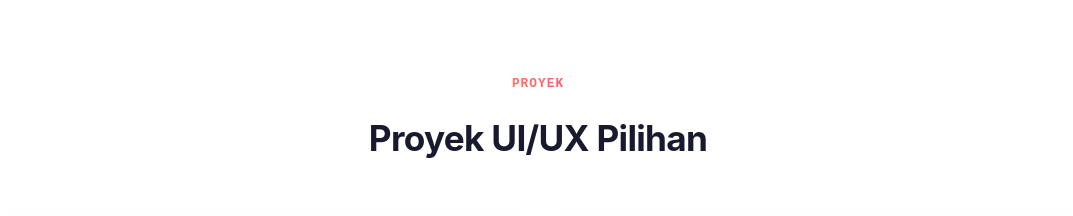
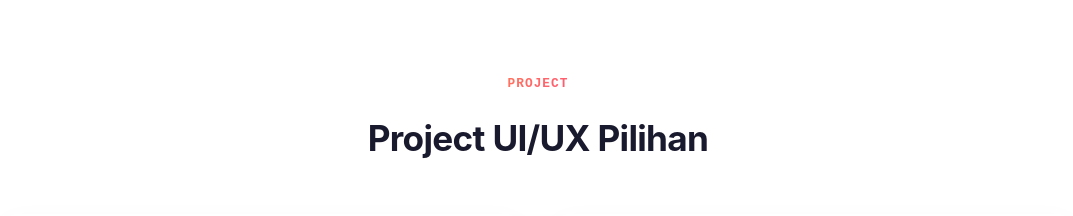
Before and after one commit to riodarma007-afk/cv_melisa, a Vue app: page / in a window 1280 px wide. Shown: the part 2151-2367 px from the top of the page, without its empty margins (102-1175 px from the left). Built offline with nearby package versions, Linux system fonts and the light colour scheme.

Commit message:
Change Proyek to Project

```diff
--- a/src/components/sections/ProjectsSection.vue
+++ b/src/components/sections/ProjectsSection.vue
@@ -28,8 +28,8 @@ onMounted(() => {
   <section id="proyek" class="projects section-paper" ref="sectionRef">
     <div class="container-cv">
       <div :class="['projects__header', { 'projects__header--visible': isVisible || prefersReducedMotion }]">
-        <span class="projects__label">Proyek</span>
-        <h2 class="projects__title">Proyek UI/UX Pilihan</h2>
+        <span class="projects__label">Project</span>
+        <h2 class="projects__title">Project UI/UX Pilihan</h2>
       </div>
 
       <div class="projects__grid">
--- a/src/data/cv-data.ts
+++ b/src/data/cv-data.ts
@@ -225,7 +225,7 @@ export const navItems = [
   { id: 'beranda', label: 'Beranda' },
   { id: 'tentang', label: 'Tentang' },
   { id: 'pengalaman', label: 'Pengalaman' },
-  { id: 'proyek', label: 'Proyek' },
+  { id: 'proyek', label: 'Project' },
   { id: 'organisasi', label: 'Organisasi' },
   { id: 'pendidikan', label: 'Pendidikan' },
   { id: 'keahlian', label: 'Keahlian' },
```
